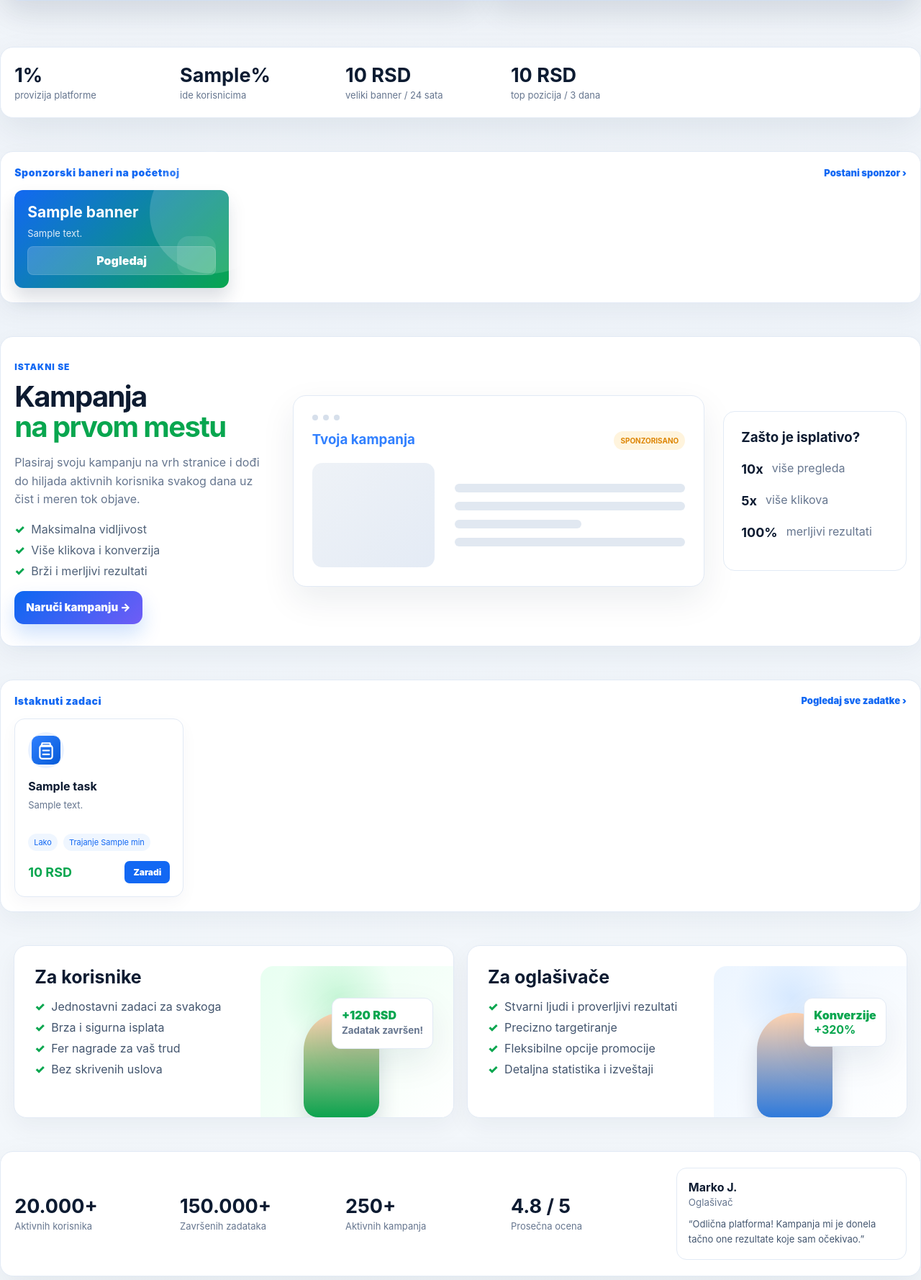
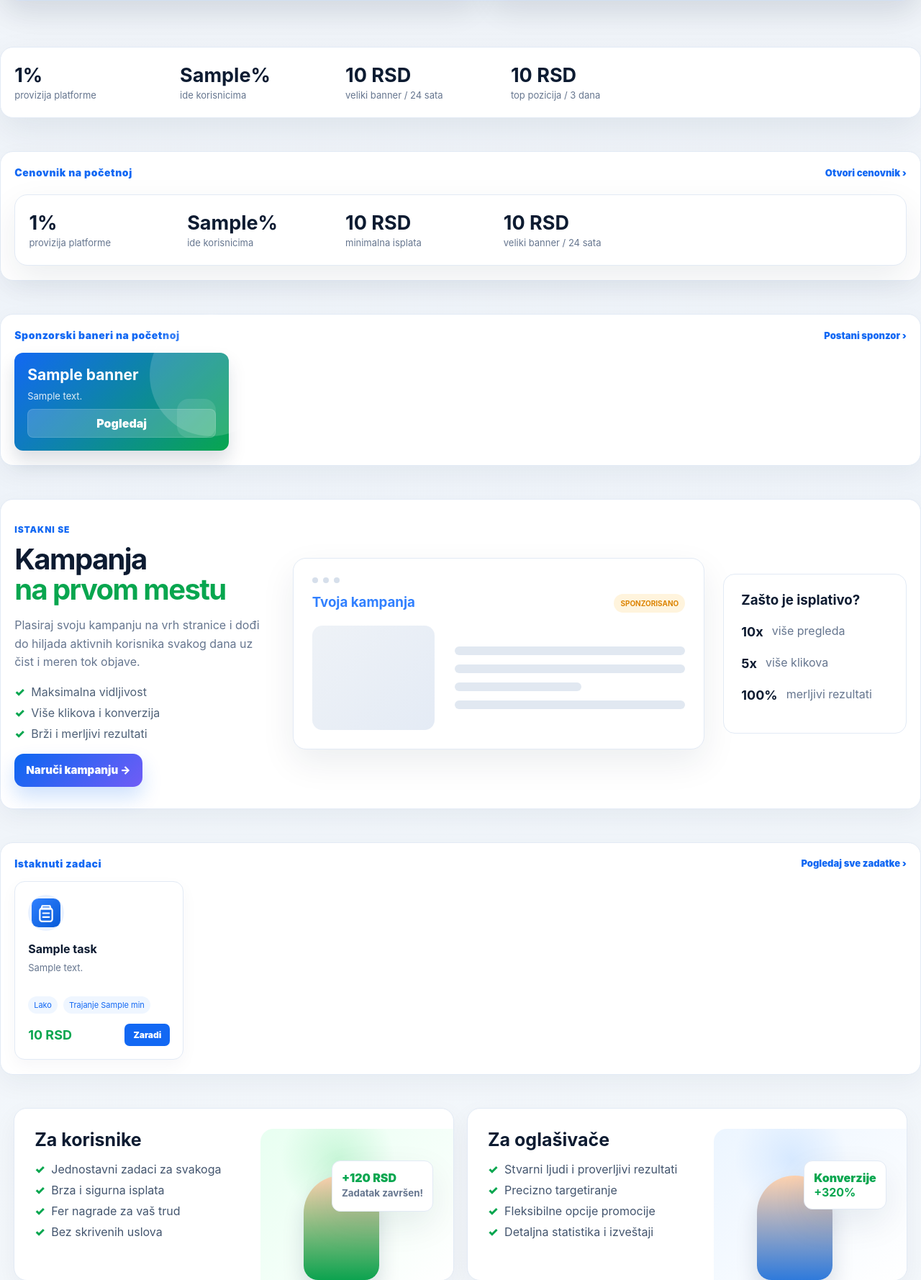
Before and after one commit to angro-scraper/klikzarada, a FastAPI app: template klikzarada-v11-18-36-complete-trust-launch-pack/klikzarada-v11-18-36-complete-trust-launch-pack/backend/app/templates/home_pro_v114.html in a window 1280 px wide. Shown: the part 1149-2927 px from the top of the page at 72% size. Run offline with FastAPI, Linux system fonts and the light colour scheme; the template is opened without the code that fills it: most values are stand-ins (such as "Sample title", 1, 10 or a date in 2020); some libraries are stand-ins or nearby versions.

Commit message:
Restore pricing section on homepage

```diff
--- a/klikzarada-v11-18-36-complete-trust-launch-pack/klikzarada-v11-18-36-complete-trust-launch-pack/backend/app/templates/home_pro_v114.html
+++ b/klikzarada-v11-18-36-complete-trust-launch-pack/klikzarada-v11-18-36-complete-trust-launch-pack/backend/app/templates/home_pro_v114.html
@@ -88,6 +88,19 @@
   <div><b>{{ pricing_summary.user_reward_share if pricing_summary is defined else 80 }}%</b><span>ide korisnicima</span></div>
   <div><b>{{ "%.0f"|format(pricing_summary.banner_top_day if pricing_summary is defined else 1360) }} RSD</b><span>veliki banner / 24 sata</span></div>
   <div><b>{{ "%.0f"|format(pricing_summary.boost_top_3d if pricing_summary is defined else 2500) }} RSD</b><span>top pozicija / 3 dana</span></div>
+</section>
+
+<section class="kz114-card-section">
+  <div class="kz114-section-head">
+    <h2>Cenovnik na početnoj</h2>
+    <a href="/cenovnik">Otvori cenovnik ›</a>
+  </div>
+  <div class="kz114-metrics">
+    <div><b>{{ pricing_summary.platform_fee_percent if pricing_summary is defined else 20 }}%</b><span>provizija platforme</span></div>
+    <div><b>{{ pricing_summary.user_reward_share if pricing_summary is defined else 80 }}%</b><span>ide korisnicima</span></div>
+    <div><b>{{ "%.0f"|format(pricing_summary.min_withdrawal if pricing_summary is defined else 1000) }} RSD</b><span>minimalna isplata</span></div>
+    <div><b>{{ "%.0f"|format(pricing_summary.banner_top_day if pricing_summary is defined else 1360) }} RSD</b><span>veliki banner / 24 sata</span></div>
+  </div>
 </section>
 
 <section class="kz114-card-section">
```
